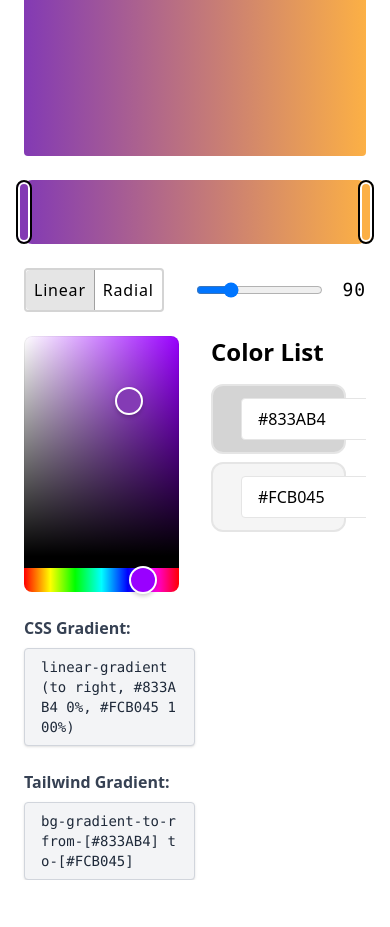
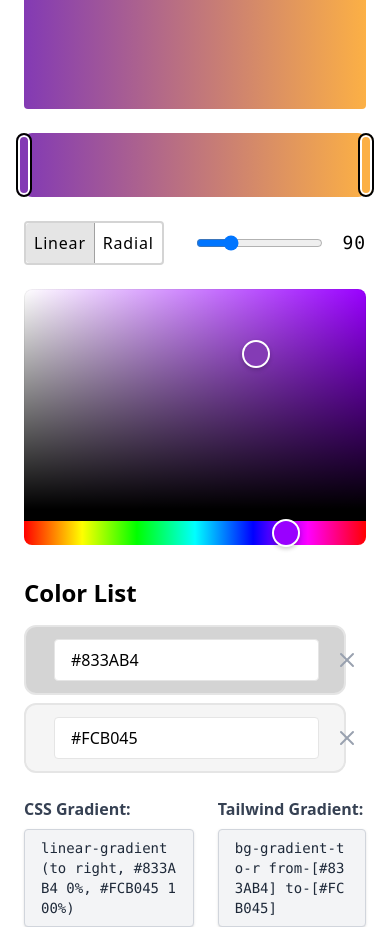
Before and after one commit to ShadowCatP/CSS-generator-component, a React (Vite) app: page / in a window 390 px wide. Before the commit the page ends 880 px from the top, so only its background shows below. Built offline with nearby package versions, Linux system fonts and the light colour scheme.

Commit message:
added responsiveness

```diff
--- a/src/App.tsx
+++ b/src/App.tsx
@@ -64,9 +64,9 @@ export const App = () => {
           </div>
         </div>
 
-        <div className="grid h-64 grid-cols-2 items-center gap-8">
+        <div className="grid grid-cols-1 items-center gap-8 md:h-64 md:grid-cols-2">
           <HexColorPicker
-            style={{ width: "100%", height: "100%" }}
+            style={{ width: "100%", height: "calc(var(--spacing) * 64)" }}
             color={
               colorStops.find((stop) => stop.id === selectedStopId)?.color ??
               "#FFF"
@@ -90,7 +90,7 @@ export const App = () => {
           />
         </div>
 
-        <div className="flex max-w-1/2 flex-col gap-6">
+        <div className="flex w-full gap-6 md:max-w-1/2 md:flex-col">
           <div className="flex flex-col">
             <span className="mb-2 font-semibold text-gray-700">
               CSS Gradient:
```
